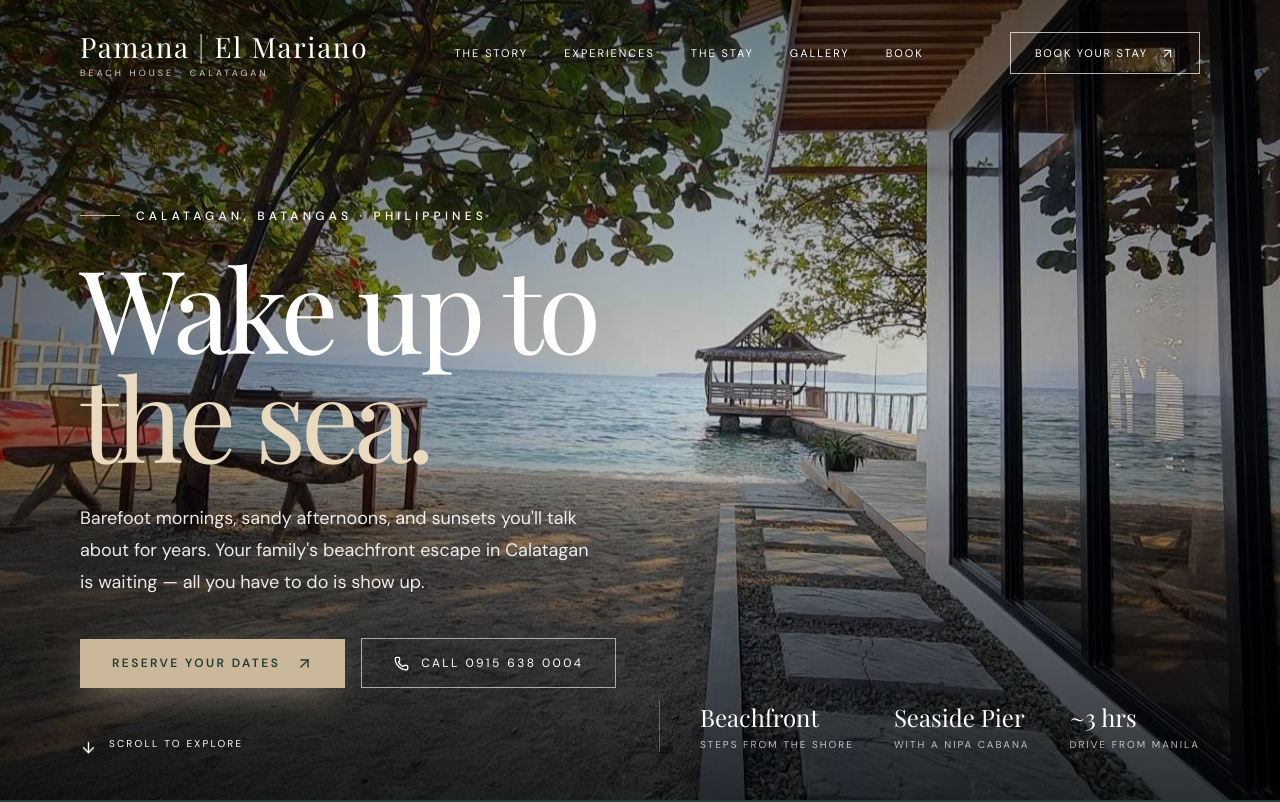
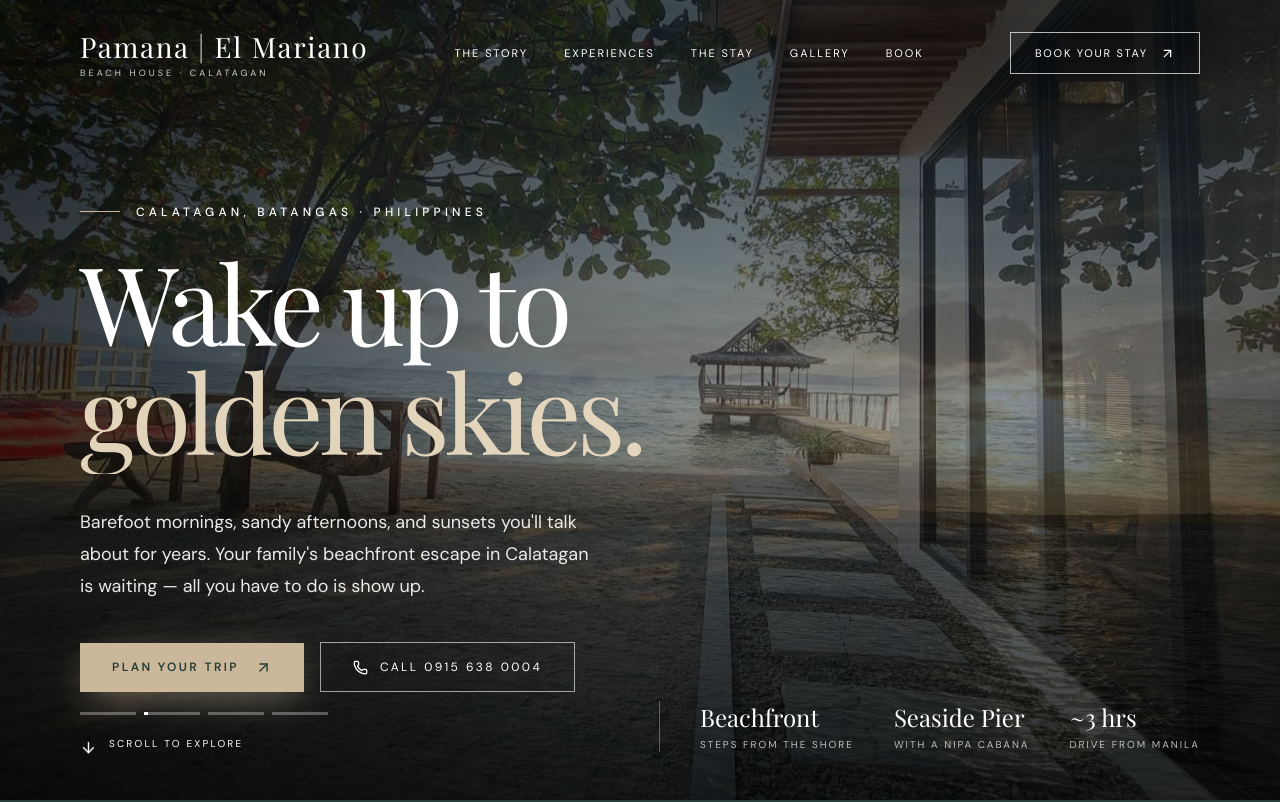
Before and after one commit to Hansaeng20/Pamana-Beach-House-El-Mariano, a React (Vite) app: page / in a window 1280 px wide. Shown: the top 802 px of the page. Built offline with nearby package versions, Linux system fonts and the light colour scheme; a web font is replaced by a local one.

Commit message:
Add crossfading hero slideshow with rotating headline

```diff
--- a/src/components/Hero.tsx
+++ b/src/components/Hero.tsx
@@ -1,5 +1,13 @@
+import { useEffect, useState } from 'react'
 import { ArrowDown, ArrowUpRight, Phone } from 'lucide-react'
-import { images, messenger, phoneDisplay, phoneHref } from '../data/site'
+import { images, phoneDisplay, phoneHref } from '../data/site'
+
+const slides = [
+    { src: images.shore, word: 'the sea.', position: 'object-[30%_60%]', alt: 'The shoreline and seaside pier at Pamana Beach House' },
+    { src: images.sunset, word: 'golden skies.', position: 'object-center', alt: 'Sunset over the bay in Calatagan' },
+    { src: images.house, word: 'slow mornings.', position: 'object-[50%_70%]', alt: 'The Pamana beach house under the talisay trees' },
+    { src: images.entrance, word: 'pure calm.', position: 'object-[50%_65%]', alt: 'The bamboo-lined entrance to Pamana Beach House' },
+]
 
 const quickFacts = [
     { value: 'Beachfront', label: 'Steps from the shore' },
@@ -7,21 +15,38 @@ const quickFacts = [
     { value: '~3 hrs', label: 'Drive from Manila' },
 ]
 
+const SLIDE_MS = 6500
+
 export default function Hero() {
+    const [active, setActive] = useState(0)
+
+    useEffect(() => {
+        const timer = window.setTimeout(
+            () => setActive((current) => (current + 1) % slides.length),
+            SLIDE_MS
+        )
+        return () => window.clearTimeout(timer)
+    }, [active])
+
     return (
         <section
             id="home"
             className="relative h-svh min-h-[720px] overflow-hidden bg-[#1c2b28] text-white"
         >
+            {slides.map((slide, i) => (
                 <img
-                src={images.shore}
-                alt="The shoreline and seaside pier at Pamana Beach House"
-                className="absolute inset-0 h-full w-full animate-kenburns object-cover object-[30%_60%]"
-                fetchPriority="high"
+                    key={slide.src}
+                    src={slide.src}
+                    alt={i === active ? slide.alt : ''}
+                    aria-hidden={i !== active}
+                    fetchPriority={i === 0 ? 'high' : 'low'}
+                    className={`absolute inset-0 h-full w-full object-cover transition-opacity duration-[1800ms] ease-in-out ${slide.position} ${i === active ? 'animate-kenburns opacity-100' : 'opacity-0'
+                        }`}
                 />
+            ))}
 
             <div className="absolute inset-0 bg-gradient-to-b from-black/50 via-black/15 to-black/70" />
-            <div className="absolute inset-0 bg-gradient-to-r from-black/40 via-transparent to-transparent" />
+            <div className="absolute inset-0 bg-gradient-to-r from-black/45 via-transparent to-transparent" />
 
             <div className="relative z-10 mx-auto flex h-full max-w-[1600px] flex-col justify-center px-6 pt-24 md:px-12 lg:px-20">
                 <div className="max-w-5xl">
@@ -34,12 +59,19 @@ export default function Hero() {
                     </p>
 
                     <h1
-                        className="animate-fade-up font-serif text-[clamp(3.4rem,9vw,9.5rem)] font-normal leading-[0.95] tracking-[-0.045em]"
+                        className="animate-fade-up font-serif text-[clamp(3.2rem,8.5vw,9rem)] font-normal leading-[0.98] tracking-[-0.045em]"
                         style={{ animationDelay: '300ms' }}
                     >
                         Wake up to
                         <br />
-                        <span className="italic text-[#E8D9BF]">the sea.</span>
+                        <span className="relative inline-block h-[1.1em] overflow-hidden align-bottom">
+                            <span
+                                key={active}
+                                className="inline-block animate-word-in italic text-[#E8D9BF]"
+                            >
+                                {slides[active].word}
+                            </span>
+                        </span>
                     </h1>
 
                     <p
@@ -56,12 +88,10 @@ export default function Hero() {
                         style={{ animationDelay: '700ms' }}
                     >
                         <a
-                            href={messenger}
-                            target="_blank"
-                            rel="noopener noreferrer"
+                            href="#plan"
                             className="group inline-flex items-center justify-center gap-4 bg-[#CBB79A] px-8 py-4 text-xs font-semibold uppercase tracking-[0.2em] text-[#243D39] shadow-[0_10px_40px_-10px_rgba(203,183,154,0.7)] transition-all hover:bg-white"
                         >
-                            Reserve Your Dates
+                            Plan Your Trip
                             <ArrowUpRight
                                 size={17}
                                 className="transition-transform group-hover:translate-x-1 group-hover:-translate-y-1"
@@ -80,6 +110,27 @@ export default function Hero() {
             </div>
 
             <div className="absolute bottom-8 left-6 right-6 z-10 flex items-end justify-between gap-6 md:bottom-12 md:left-12 md:right-12 lg:left-20 lg:right-20">
+                <div className="flex flex-col gap-5">
+                    <div className="flex gap-2" role="tablist" aria-label="Hero photos">
+                        {slides.map((slide, i) => (
+                            <button
+                                key={slide.src}
+                                type="button"
+                                role="tab"
+                                aria-selected={i === active}
+                                aria-label={`Show photo ${i + 1}`}
+                                onClick={() => setActive(i)}
+                                className="relative h-[3px] w-10 cursor-pointer overflow-hidden bg-white/30 md:w-14"
+                            >
+                                {i === active && (
+                                    <span
+                                        className="absolute inset-y-0 left-0 bg-white animate-progress"
+                                        style={{ animationDuration: `${SLIDE_MS}ms` }}
+                                    />
+                                )}
+                            </button>
+                        ))}
+                    </div>
                     <a
                         href="#story"
                         className="flex items-center gap-3 text-[10px] uppercase tracking-[0.22em]"
@@ -87,6 +138,7 @@ export default function Hero() {
                         <ArrowDown size={17} className="animate-float" />
                         Scroll to Explore
                     </a>
+                </div>
 
                 <dl className="hidden gap-10 border-l border-white/30 pl-10 md:flex">
                     {quickFacts.map((fact) => (
--- a/src/index.css
+++ b/src/index.css
@@ -16,6 +16,24 @@
   --animate-marquee: marquee 40s linear infinite;
   --animate-fade-up: fade-up 1.1s cubic-bezier(0.22, 1, 0.36, 1) both;
   --animate-float: float 3s ease-in-out infinite;
+  --animate-word-in: word-in 0.9s cubic-bezier(0.22, 1, 0.36, 1) both;
+  --animate-progress: progress linear forwards;
+  --animate-fade-in: fade-in 0.7s ease-out both;
+
+  @keyframes word-in {
+    from { opacity: 0; transform: translateY(100%); }
+    to { opacity: 1; transform: translateY(0); }
+  }
+
+  @keyframes progress {
+    from { width: 0%; }
+    to { width: 100%; }
+  }
+
+  @keyframes fade-in {
+    from { opacity: 0; transform: scale(1.03); }
+    to { opacity: 1; transform: scale(1); }
+  }
 
   @keyframes kenburns {
     from { transform: scale(1.18); }
```
Lines whose indentation alone changed are shown as unchanged.
